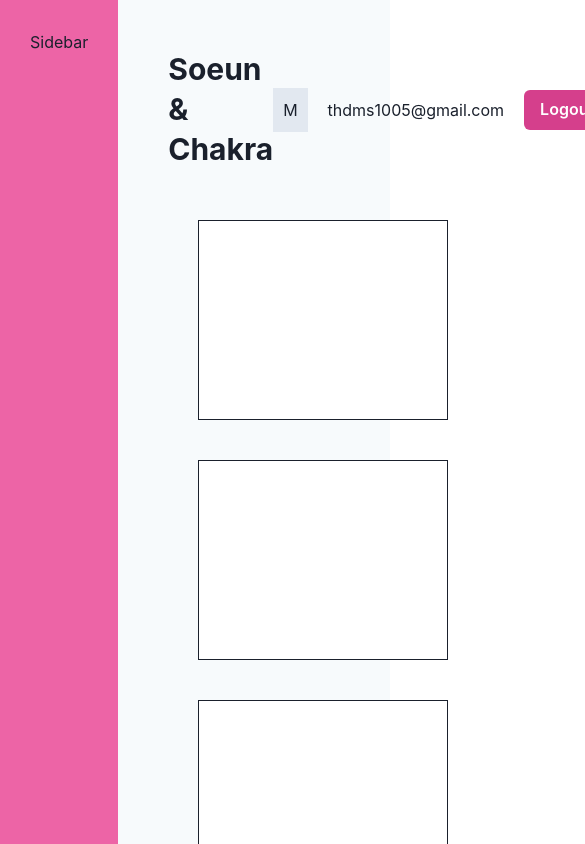
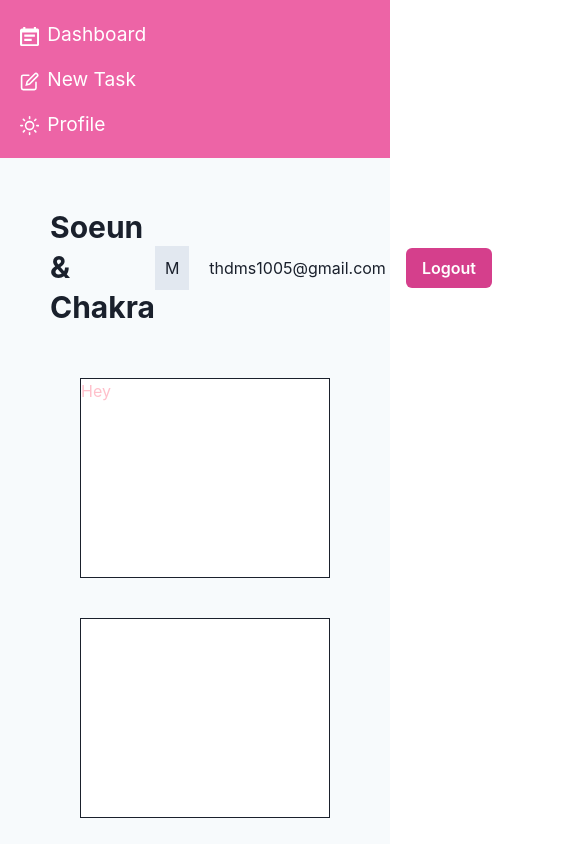
Before and after one commit to soun1005/chakra-practice, a React (Vite) app: page / in a window 390 px wide. Shown: the top 844 px of the page, 585 px wide, since content can reach past the window. Built offline with nearby package versions, Linux system fonts and the light colour scheme.

Commit message:
course 5,6 responsive and icons

```diff
--- a/package.json
+++ b/package.json
@@ -9,6 +9,7 @@
     "preview": "vite preview"
   },
   "dependencies": {
+    "@chakra-ui/icons": "^2.1.1",
     "@chakra-ui/react": "^2.8.2",
     "@emotion/react": "^11.11.4",
     "@emotion/styled": "^11.11.0",
--- /dev/null
+++ b/src/components/Sidebar.jsx
@@ -0,0 +1,27 @@
+import { CalendarIcon, EditIcon, SunIcon } from "@chakra-ui/icons";
+import { List, ListItem, ListIcon } from "@chakra-ui/react";
+
+import { NavLink } from "react-router-dom";
+
+function Sidebar() {
+    return (
+        <List color="white" fontSize="1.2em" spacing={4}>
+            <ListItem>
+                <NavLink to="/">
+                    <ListIcon as={CalendarIcon} />
+                    Dashboard
+                </NavLink>
+            </ListItem>
+            <ListItem>
+                <ListIcon as={EditIcon} />
+                <NavLink to="/create">New Task</NavLink>
+            </ListItem>
+            <ListItem>
+                <ListIcon as={SunIcon} />
+                <NavLink to="/profile">Profile</NavLink>
+            </ListItem>
+        </List>
+    );
+}
+
+export default Sidebar;
--- a/src/layouts/RootLayout.jsx
+++ b/src/layouts/RootLayout.jsx
@@ -1,20 +1,21 @@
 import { Grid, GridItem } from "@chakra-ui/react";
 import Navbar from "../components/Navbar";
 import { Outlet } from "react-router-dom";
+import Sidebar from "../components/Sidebar";
 
 export default function RootLayout() {
     return (
         <Grid templateColumns="repeat(6, 1fr)" bg="gray.50">
             <GridItem
                 as="aside"
-                colSpan="1"
+                colSpan={{ base: 6, lg: 2, xl: 1 }}
                 bg="pink.400"
-                minHeight="100vh"
-                p="30px"
+                minHeight={{ lg: "100vh" }}
+                p={{ base: "20px", lg: "30px" }}
             >
-                <span>Sidebar</span>
+                <Sidebar />
             </GridItem>
-            <GridItem as="main" colSpan="5" p="40px">
+            <GridItem as="main" colSpan={{ base: 6, lg: 4, xl: 5 }} p="40px">
                 <Navbar />
                 <Outlet />
             </GridItem>
--- a/src/pages/Dashboard.jsx
+++ b/src/pages/Dashboard.jsx
@@ -10,7 +10,11 @@
 
     return (
         <SimpleGrid p="10" columns={4} spacing={10} minChildWidth="250px">
-            <Box bg="white" h="200px" border="1px solid"></Box>
+            <Box bg="white" h="200px" border="1px solid">
+                <Text color={{ base: "pink", md: "blue", lg: "green" }}>
+                    Hey
+                </Text>
+            </Box>
             <Box bg="white" h="200px" border="1px solid"></Box>
             <Box bg="white" h="200px" border="1px solid"></Box>
             <Box bg="white" h="200px" border="1px solid"></Box>
```
Also changed, not shown: 1 other file (tests, documents, lock files or other folders).
